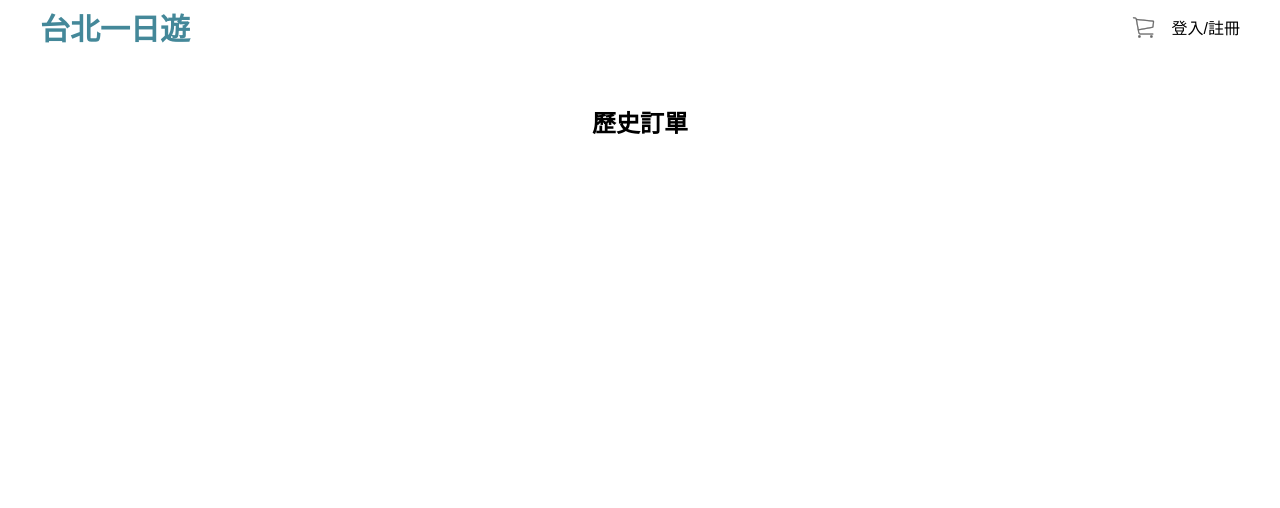
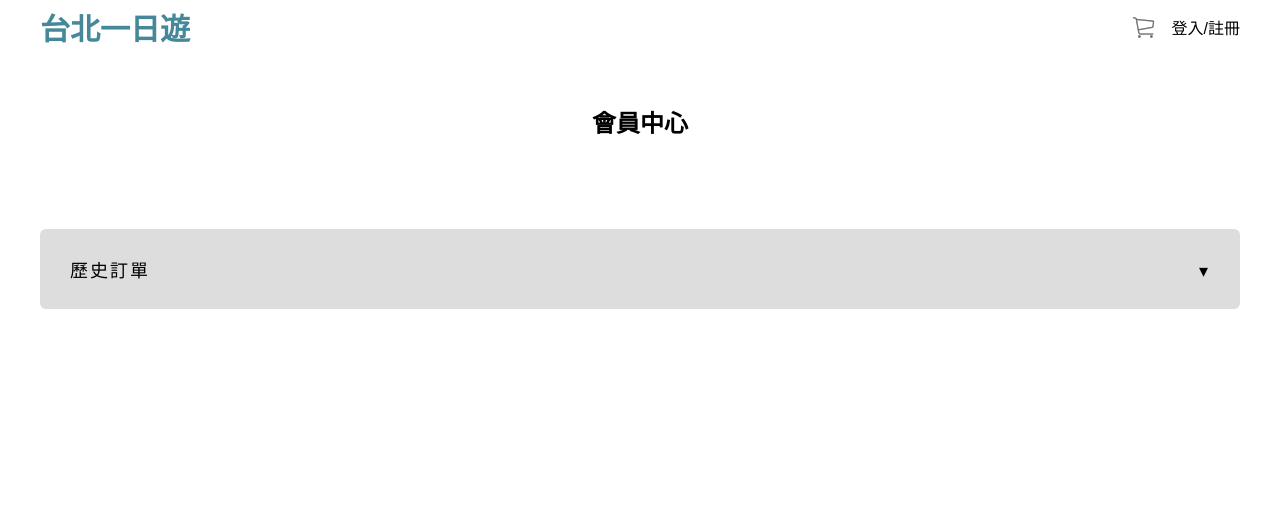
Before and after one commit to Jacky-stc/taipei-day-trip, a Flask app: page /member in a window 1280 px wide. Shown: the top 508 px of the page. Run offline with Flask 2, Linux system fonts and the light colour scheme; data that the repository does not hold is empty.

Commit message:
feat: member page additional UI design

```diff
--- a/static/css/member.css
+++ b/static/css/member.css
@@ -5,7 +5,7 @@ h2{
     display: flex;
     justify-content: space-evenly;
     margin-top: 40px;
-    background-color: rgb(250, 232, 209);
+    /* background-color: rgb(250, 232, 209); */
     padding: 20px;
 }
 .image{
@@ -22,6 +22,65 @@ h2{
     font-size: 16px;
     color: #666;
     margin: 20px 0 40px 15px;
+}
+.arrow{
+    transition: 0.3s;
+}
+.arrow.rotate{
+    transform: rotateX(180deg);
+    transition: 1s;
+}
+.order-list-title{
+    margin-top: 90px;
+    display: flex;
+    justify-content: space-between;
+    align-items: center;
+    box-sizing: border-box;
+    padding: 30px;
+    width: 100%;
+    height: 80px;
+    border-radius: 6px;
+    font-size: 18px;
+    font-weight: 400;
+    letter-spacing: 2px;
+    background-color: #ddd;
+    cursor: pointer;
+}
+.order-list-title:hover{
+    filter: brightness(1.1);
+}
+.order-list-container{
+    position: absolute;
+    top: -5px;
+    width: 100%;
+    height: 400px;
+    max-height: 0;
+    overflow-y: auto;
+    border-radius: 6px;
+    background-color: bisque;
+    scrollbar-width: thin;
+    scrollbar-color: #aaa #ddd;
+    transition: 0.3s;
+}
+.order-list-container.expanded{
+    max-height: 600px;
+    transition: 1.4s ease-in-out;
+}
+.order-list-container::-webkit-scrollbar{
+    width: 7px;
+    height: 15px;
+}
+.order-list-container::-webkit-scrollbar-button{
+    background: transparent;
+}
+.order-list-container::-webkit-scrollbar-track-piece {
+    background: transparent;
+}
+
+.order-list-container::-webkit-scrollbar-thumb {
+    border-radius: 4px;
+    background-color: #aaa;
+    border: 1px solid slategrey;
 }
 @media(max-width:1200px){
     .image{
--- a/static/js/member.js
+++ b/static/js/member.js
@@ -4,3 +4,11 @@ import * as model from "./model.js"
 model.fetchUrl("/api/member", "GET", view.getOrderList)
 
 view.mainResize()
+
+const orderListTitle = document.querySelector(".order-list-title")
+const orderListContainer = document.querySelector(".order-list-container")
+const arrow = document.querySelector(".arrow")
+orderListTitle.addEventListener("click", ()=>{
+    orderListContainer.classList.toggle("expanded")
+    arrow.classList.toggle("rotate")
+})
--- a/static/js/view.js
+++ b/static/js/view.js
@@ -295,6 +295,7 @@ export function shoppingCart(data){
 }
 export function getOrderList(data){
     Object.values(data).forEach((element)=>{
+        const orderListContainer = document.querySelector(".order-list-container")
         const container = new CreateElement("div", "container").e
         const image = new CreateElement("div", "image").e
         const info = new CreateElement("div", "info").e
@@ -305,7 +306,7 @@ export function getOrderList(data){
         image.style.backgroundImage = `url(${element.image})`
         info.append(title, date, time, number)
         container.append(image, info)
-        document.querySelector("main").appendChild(container)
+        orderListContainer.appendChild(container)
     })
 }
 export function showGrayscale(){
--- a/templates/member.html
+++ b/templates/member.html
@@ -4,7 +4,15 @@
     {% endblock %}
     {% block body %}
     <main>
-        <h2>歷史訂單</h2>
+        <h2>會員中心</h2>
+        <div class="order-list-title">
+            <div>歷史訂單</div>
+            <div class="arrow">&#9662</div>
+        </div>
+        <div style="width: 100%; position: relative;">
+            <div class="order-list-container"></div>
+
+        </div>
     </main>
     {% endblock %}
     {% block script %}
```
